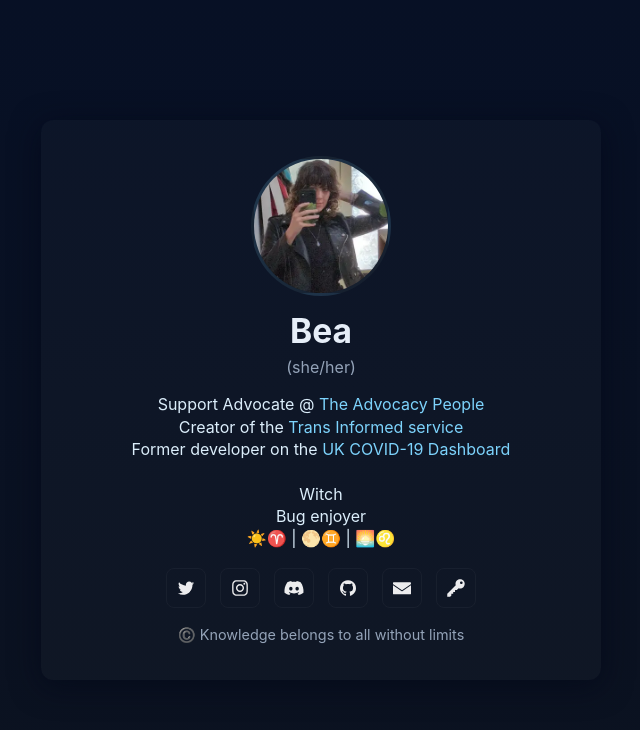
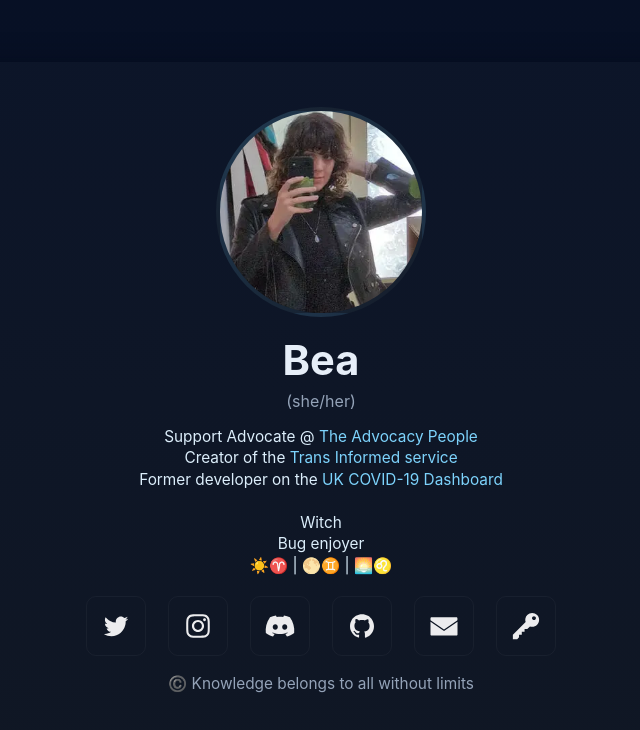
Before and after one commit to beawitcht/about, a plain HTML site: page index.html in a window 1280 px wide. Shown: the whole page, without its empty margins (319-959 px from the left). Drawn offline with Linux system fonts and the light colour scheme.

Commit message:
Update styles.css

```diff
--- a/styles.css
+++ b/styles.css
@@ -17,44 +17,42 @@ body{
   padding:40px;
 }
 .card{
-  max-width:560px;
-  width:100%;
+  max-width:840px;
+  width:clamp(280px,60vw,840px);
   background:rgba(255,255,255,0.02);
-  padding:36px;
+  padding:clamp(20px,3.5vw,54px);
   border-radius:12px;
   text-align:center;
   box-shadow:0 6px 30px rgba(2,6,23,0.6);
 }
 
-/* Avatar / profile image */
 .avatar{
-  width:clamp(72px,18vw,140px);
-  height:clamp(72px,18vw,140px);
-  margin:0 auto 14px;
+  width:clamp(108px,20vw,210px);
+  height:clamp(108px,20vw,210px);
+  margin:0 auto 18px;
   border-radius:50%;
   overflow:hidden;
   background:linear-gradient(135deg,#18324a,#0b1220);
   display:block;
-  border:3px solid rgba(255,255,255,0.04);
+  border:clamp(2px,0.4vw,4px) solid rgba(255,255,255,0.04);
 }
 .avatar img{width:100%;height:100%;object-fit:cover;display:block}
-h1{margin:0;font-size:2.1rem}
+.h1{margin:0}
+h1{margin:0;font-size:clamp(1.6rem,3.5vw,2.6rem)}
 .pronouns{color:var(--muted);margin:6px 0 14px}
-.roles{line-height:1.4;color:#dceefb}
+.roles{line-height:1.4;color:#dceefb;font-size:clamp(.95rem,1.2vw,1.1rem)}
 .roles a{color:var(--accent);text-decoration:none}
 .links{margin-top:22px;display:flex;flex-wrap:wrap;gap:10px;justify-content:center}
 .links{margin-top:22px;display:flex;flex-wrap:wrap;gap:10px;justify-content:center}
-.btn{display:inline-block;padding:8px 12px;background:rgba(255,255,255,0.03);color:inherit;border-radius:8px;text-decoration:none;border:1px solid rgba(255,255,255,0.03)}
+.btn{display:inline-block;padding:clamp(8px,1.6vw,14px) clamp(12px,2.6vw,20px);background:rgba(255,255,255,0.03);color:inherit;border-radius:10px;text-decoration:none;border:1px solid rgba(255,255,255,0.03)}
 .btn:hover{transform:translateY(-2px);box-shadow:0 6px 18px rgba(0,0,0,0.4)}
 
-/* Social icon bar */
-.socials{margin-top:18px;display:flex;gap:14px;justify-content:center;align-items:center}
-.social{display:inline-grid;place-items:center;width:40px;height:40px;border-radius:8px;background:transparent;color:rgba(255,255,255,0.92);text-decoration:none;border:1px solid rgba(255,255,255,0.04)}
-.social svg{width:20px;height:20px;fill:currentColor}
+.socials{margin-top:20px;display:flex;gap:clamp(12px,2.8vw,22px);justify-content:center;align-items:center}
+.social{display:inline-grid;place-items:center;width:clamp(40px,6.5vw,60px);height:clamp(40px,6.5vw,60px);border-radius:10px;background:transparent;color:rgba(255,255,255,0.92);text-decoration:none;border:1px solid rgba(255,255,255,0.04)}
+.social svg{width:clamp(18px,3.2vw,30px);height:clamp(18px,3.2vw,30px);fill:currentColor}
 .social:hover{transform:translateY(-3px);box-shadow:0 8px 20px rgba(2,6,23,0.45)}
-.small{margin-top:18px;color:var(--muted);font-size:.9rem}
+.small{margin-top:18px;color:var(--muted);font-size:clamp(.85rem,1.2vw,1rem)}
 
-/* Responsive tweaks */
 @media (max-width:420px){
   .card{padding:20px}
   h1{font-size:1.6rem}
```
